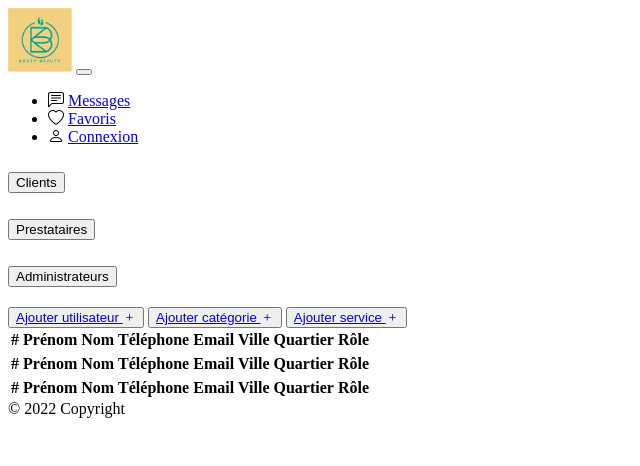
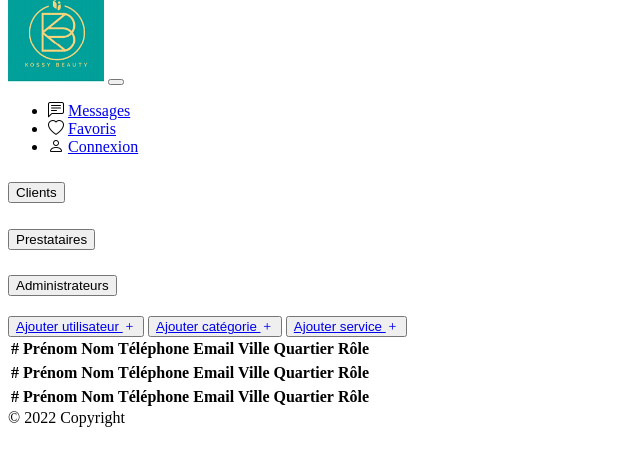
Before and after one commit to WildCodeSchool/2022-03-php-paris-p3-kossy-beauty, a Symfony app: template templates/admin/index.html.twig in a window 1280 px wide. Shown: the top 466 px of the page, without its empty margins (0-640 px from the left). Run offline with Twig, Linux system fonts and the light colour scheme; the template is opened without the code that fills it, so the values that code supplies are empty; some libraries are stand-ins or nearby versions.

Commit message:
working on navbar view

```diff
--- a/assets/styles/_navbar.scss
+++ b/assets/styles/_navbar.scss
@@ -1,5 +1,5 @@
-nav {
-    background: linear-gradient(to left, #f2d281, #00a19a);
+nav, footer {
+    background: linear-gradient(to right, rgb(0, 161, 154), rgb(242, 210, 129) 90%);
 }
 
 .select-location {
--- a/assets/styles/app.scss
+++ b/assets/styles/app.scss
@@ -10,6 +10,8 @@
 
 body {
   overflow-x: hidden;
+  height: 100%;
+  min-height: 100vh;
 }
 
 .bg-primary-kb {
--- a/templates/footer/footer.html.twig
+++ b/templates/footer/footer.html.twig
@@ -1,4 +1,4 @@
-<footer class="bg-success text-center text-lg-start">
+<footer class="text-center text-lg-start">
   <div class="text-center p-3" >
     © 2022 Copyright
   </div>
--- a/templates/navbar/_navbar.html.twig
+++ b/templates/navbar/_navbar.html.twig
@@ -1,6 +1,6 @@
 <nav class="navbar navbar-expand-lg navbar-light py-3 pb-1">
   <div class="container-fluid">
-    <a class="navbar-brand" href="/"><img class="position-relative start-2 top-0 mt-0"src="{{ asset('build/images/Kossy-Beauty-logo-2.png') }}" style="width:4rem" alt="Logo"></a>
+    <a class="navbar-brand" href="/"><img class="position-relative start-2 top-0 ms-2"src="{{ asset('build/images/Kossy-Beauty-logo-3.png') }}" style="width:6rem; margin-top:-1.5rem" alt="Logo"></a>
     <button class="navbar-toggler" type="button" data-bs-toggle="collapse" data-bs-target="#navbarSupportedContent" aria-controls="navbarSupportedContent" aria-expanded="false" aria-label="Toggle navigation">
       <span class="navbar-toggler-icon"></span>
     </button>
```
Also changed, not shown: assets/images/Kossy-Beauty-logo-3.png (added).
